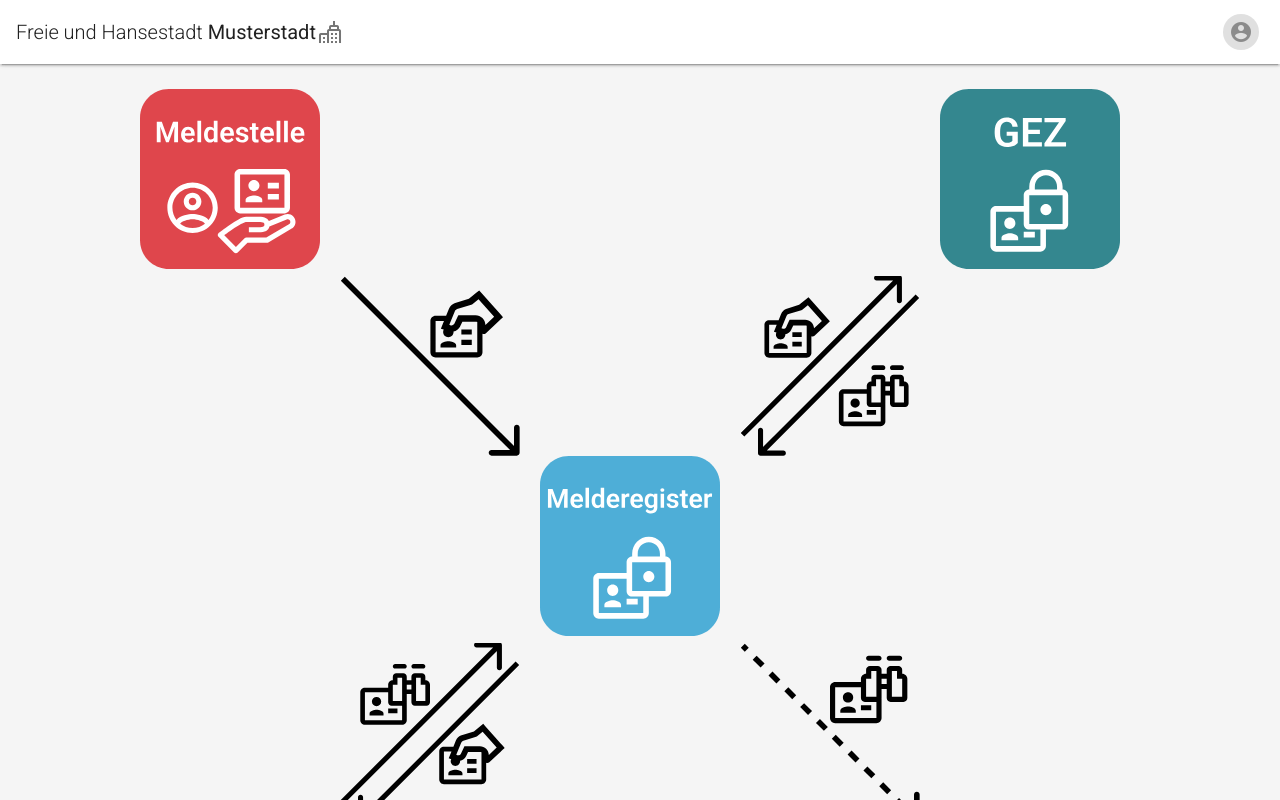
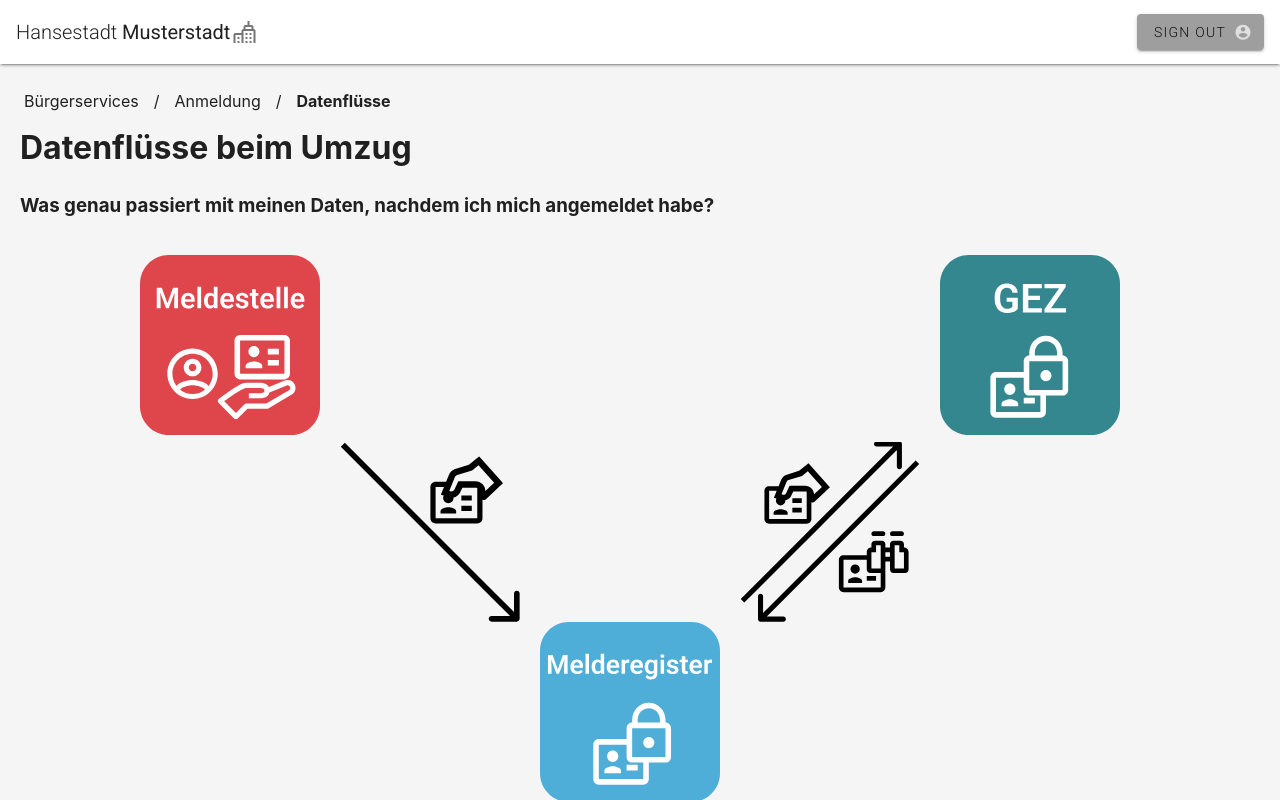
Before and after one commit to skatefasteatass/bachelorarbeit, a Vue app: page / in a window 1280 px wide. Shown: the top 800 px of the page. Built offline with nearby package versions, Linux system fonts and the light colour scheme.

Commit message:
added example city look and i hope i do not wake up tomorrow

```diff
--- a/src/App.vue
+++ b/src/App.vue
@@ -2,7 +2,21 @@
   <v-app>
     <div id="bg">
     <Header />
+
+    <ul class="path">
+      <li>Bürgerservices</li>
+      <li>/</li>
+      <li>Anmeldung</li>
+      <li>/</li>
+      <li><strong>Datenflüsse</strong></li>
+    </ul>
+
+    <h1 class="h1">Datenflüsse beim Umzug</h1>
+
+    <h3 class="h3">Was genau passiert mit meinen Daten, nachdem ich mich angemeldet habe?</h3>
+
     <!-- Row 1 -->
+    <div class="application">
     <v-container class="container">
       <!-- Row 1 -->
       <Row>
@@ -73,6 +87,7 @@
         </Placeholder>
       </Row>
     </v-container>
+    </div>
     <Footer/>
     </div>
   </v-app>
@@ -116,8 +131,30 @@ export default {
 .container {
   padding-left: 5px;
   padding-right: 5px;
-  padding-bottom: 50px;
+  padding-bottom: 150px;
   background-color: whitesmoke;
+}
+.h1{
+  text-align: justify;
+  font-family: -apple-system, BlinkMacSystemFont, 'Segoe UI', Roboto, Oxygen, Ubuntu, Cantarell, 'Open Sans', 'Helvetica Neue', sans-serif;
+  padding: 10px;
+  padding-left: 20px;
+}
+.h3{
+  text-align: justify;
+  font-family: -apple-system, BlinkMacSystemFont, 'Segoe UI', Roboto, Oxygen, Ubuntu, Cantarell, 'Open Sans', 'Helvetica Neue', sans-serif;
+  padding: 10px;
+  padding-left: 20px;
+  padding-bottom: 35px;
+}
+.path li{
+  display: inline;
+  font-family: -apple-system, BlinkMacSystemFont, 'Segoe UI', Roboto, Oxygen, Ubuntu, Cantarell, 'Open Sans', 'Helvetica Neue', sans-serif;
+  padding-right: 15px;
+  padding-bottom: 20px;
+}
+.application{
+  align-self: left;
 }
 #app {
   background-color: whitesmoke;
--- a/src/components/Header.vue
+++ b/src/components/Header.vue
@@ -2,20 +2,19 @@
 <nav class="nav">
   <v-toolbar app elevation="2">
     <v-toolbar-title class="toolbar">
-      <span class="font-weight-light">Freie und Hansestadt </span>
+      <span class="font-weight-light">Hansestadt </span>
       <span>Musterstadt</span>
       <v-spacer />
 
     </v-toolbar-title>
-      <v-icon>mdi-city-variant-outline</v-icon>
-      <v-spacer />
-      <span style="margin-right:5px">
-        <v-avatar color="grey lighten-2" size="36">
-          <v-icon disabled>
-            mdi-account-circle
-          </v-icon>
-        </v-avatar>
-      </span>
+    <v-icon>mdi-city-variant-outline</v-icon>
+    <v-spacer />
+    <v-btn flat color="grey">
+      <span class="font-weight-light">Sign Out</span>
+        <v-icon right color="grey lighten-2">
+          mdi-account-circle
+        </v-icon>
+    </v-btn>
   </v-toolbar>
 
 </nav>
@@ -32,7 +31,6 @@ export default {
   margin-bottom: 25px;
 }
 .toolbar {
-
   margin-right: 2px;
 }
 </style>
```
